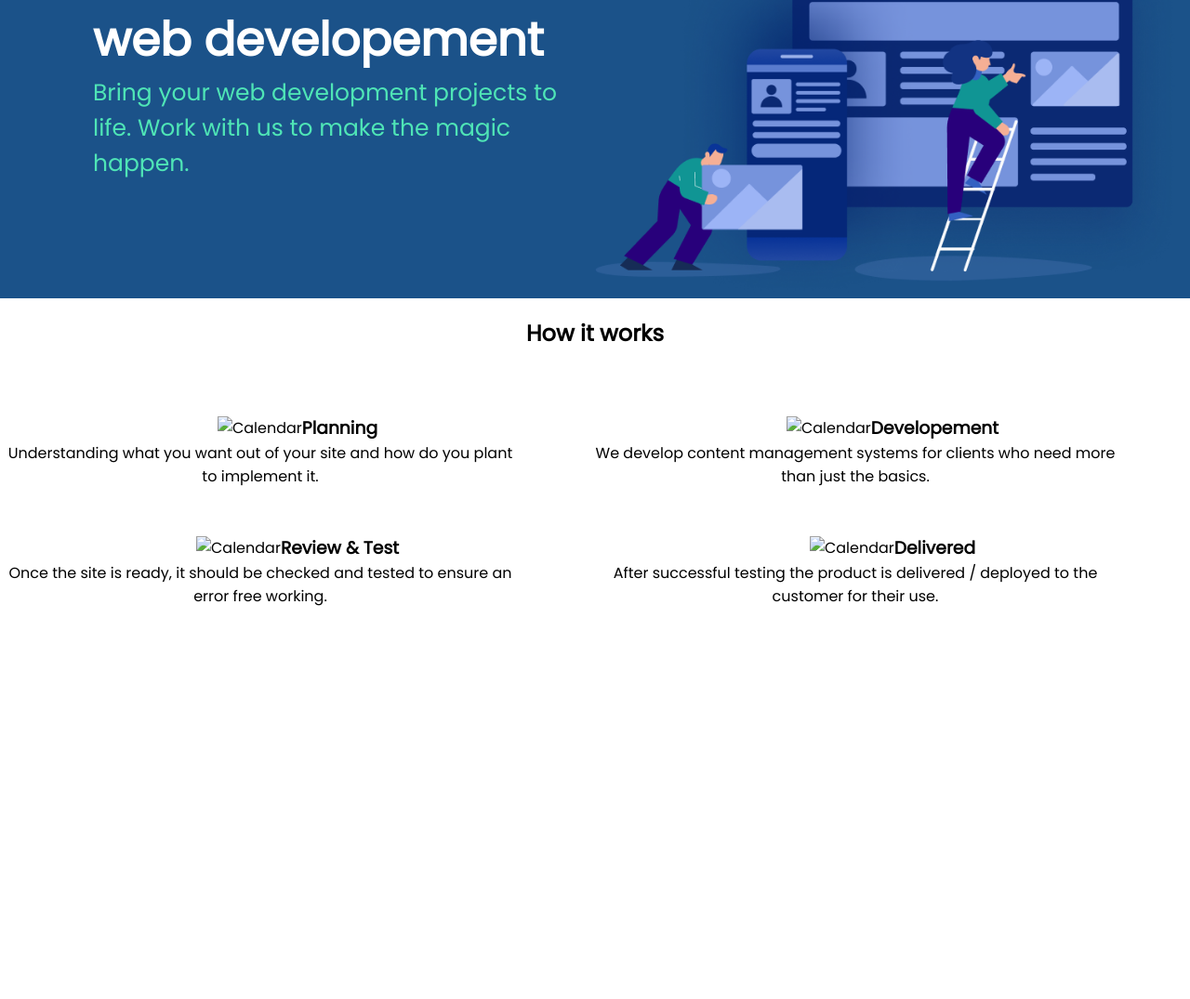
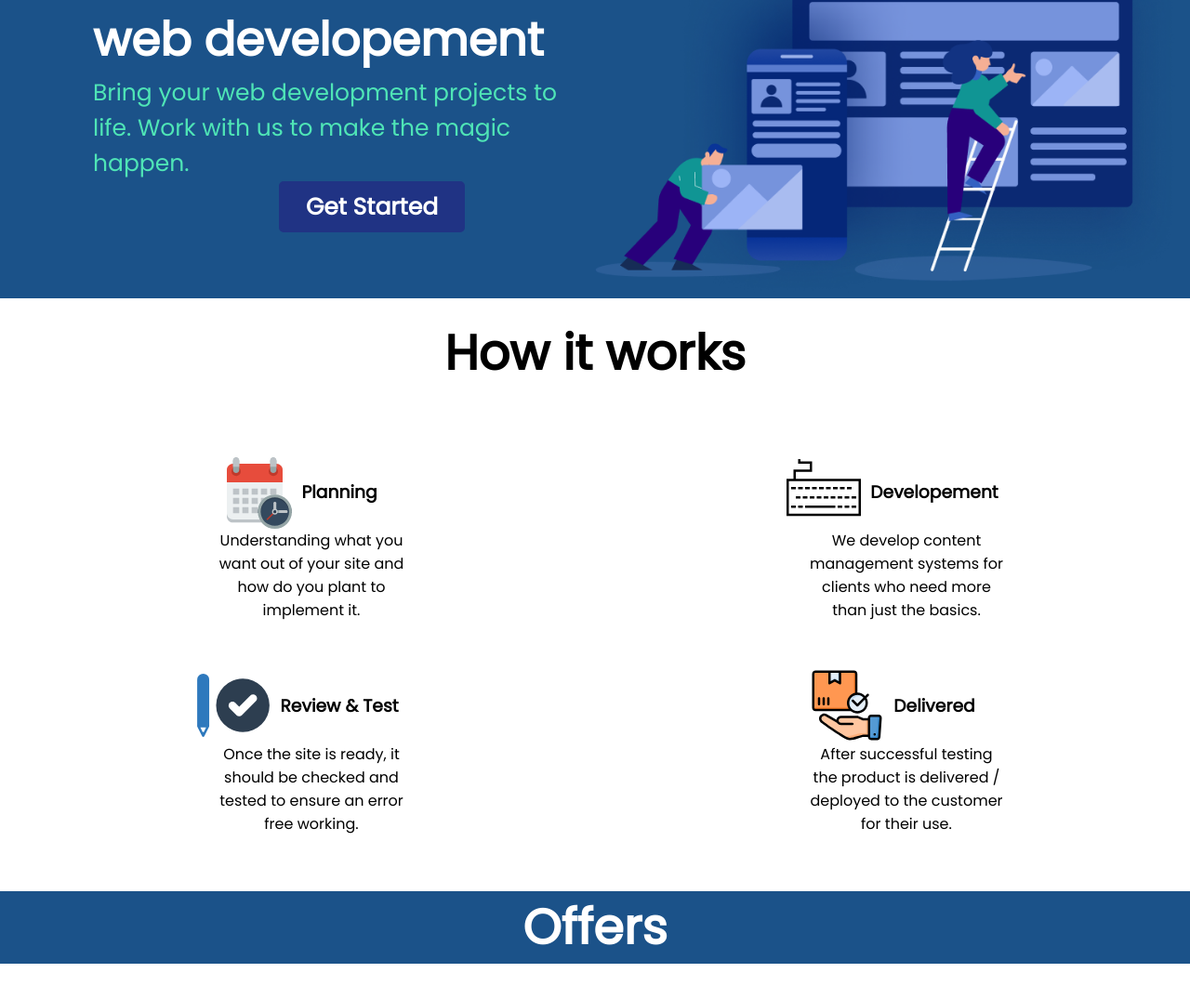
Before and after one commit to emohameed/Landing-page-projet, a plain HTML site: page HTML & CSS/index.html in a window 1280 px wide. Shown: the part 139-1214 px from the top of the page at 93% size. Drawn offline with Linux system fonts and the light colour scheme.

Commit message:
Add folders

```diff
--- a/index.html
+++ b/HTML & CSS/index.html
@@ -13,32 +13,33 @@
             <p><span id="web">web.</span><span id="dev">dev</span></p>
         </div>
         <nav class="nav-bar">
-            <li><a href="#">Home</a></li>
-            <li><a href="#">How it works</a></li>
-            <li><a href="#">Offers</a></li>
+            <li><a href="#home">Home</a></li>
+            <li><a href="#How-it-works">How it works</a></li>
+            <li><a href="#offers">Offers</a></li>
             <li><a href="#">Why us?</a></li>
             <li><a href="#">Contact</a></li>
         </nav>
     </header>
     <main>
-        <section class="container">
+        <section class="container" id="home">
             <div class="title-paragraph">
                 <h1>#1 site for<br>web developement</h1>
                 <p>Bring your web development projects to life.
                     Work with us to make the magic happen.</p>
+                <a href="#"><button class="button-container">Get Started</button></a>
             </div>
             <div class="webdev-img">
                 <img src="webdev.png">
             </div>
         </section>
-        <div class="title-second-container">
-            <h2>How it works</h2>
-        </div>
-        <section>
+        <section id="How-it-works">
+            <div class="title-second-container">
+                <h2>How it works</h2>
+            </div>
             <div class="content-second-container">
-                <div class="Planning">
+                <div class="content">
                     <div class="img-title">
-                        <img src="#" alt="Calendar">
+                        <img src="calendar.svg" alt="Calendar">
                         <h3>Planning</h3>
                     </div>
                     <p>Understanding what you
@@ -46,9 +47,9 @@
                          and how do you plant to
                         implement it.</p>
                 </div>
-                <div class="Planning">
+                <div class="content">
                     <div class="img-title">
-                        <img src="#" alt="Calendar">
+                        <img src="keyboard.svg" alt="keyboard">
                         <h3>Developement</h3>
                     </div>
                     <p>We develop content
@@ -56,9 +57,9 @@
                         clients who need more than
                         just the basics.</p>
                 </div>
-                <div class="Planning">
+                <div class="content">
                     <div class="img-title">
-                        <img src="#" alt="Calendar">
+                        <img src="test.svg" alt="testLogo">
                         <h3>Review & Test</h3>
                     </div>
                     <p>Once the site is ready, it
@@ -66,9 +67,9 @@
                         tested to ensure an error
                         free working.</p>
                 </div>
-                <div class="Planning">
+                <div class="content">
                     <div class="img-title">
-                        <img src="#" alt="Calendar">
+                        <img src="delivered.svg" alt="deliveredIcon">
                         <h3>Delivered</h3>
                     </div>
                     <p>After successful testing the
@@ -76,7 +77,11 @@
                         deployed to the customer for
                         their use.</p>
                 </div>
-
+            </div>
+        </section>
+        <section class="third-container" id="offers">
+            <div class="title-third-container">
+                <h2>Offers</h2>
             </div>
         </section>
     </main>
--- a/style.css
+++ b/HTML & CSS/style.css
@@ -53,6 +53,7 @@ header nav li{
     font-size: 20px;
     font-style: normal;
     font-weight: bold;
+    cursor: pointer;
 }
 header nav li:hover{
     background: white;
@@ -96,6 +97,18 @@ header nav a{
     width: 630px;
     height: 390px;
 }
+.button-container{
+    width: 200px;
+    height: 55px;
+    font-size: 25px;
+    font-weight: 600;
+    margin-left: 300px;
+    color: white;
+    border: 2px solid #203384;
+    border-radius: 5px;
+    background-color: #203384;
+    cursor: pointer;
+}
 
 /* Container END */
 
@@ -104,13 +117,14 @@ header nav a{
     flex-direction: column;
     align-items: center;
     margin: 20px;
+    font-size: 35px;
 }
 .content-second-container{
     display: flex;
     flex-wrap: wrap;
     width: 100%;
 }
-.Planning{
+.content{
     width: 50%;
     height: fit-content;
     margin-top: 50px;
@@ -121,8 +135,31 @@ header nav a{
     align-items: center;
 }
 .content-second-container p{
-    width: 560px;
+    width: 210px;
+    margin-left: 230px;
     height: fit-content;
     text-align: center;
 
 }
+.content-second-container img{
+    width: 80px;
+    height: 80px;
+    margin-right:  10px;
+}
+
+/* How it works END */
+
+/* Offers Start */
+
+.third-container{
+    background-color: #1B5289;
+}
+
+.title-third-container{
+    display: flex;
+    flex-direction: column;
+    align-items: center;
+    margin-top: 60px;
+    font-size: 35px;
+    color: white;
+}
```
Also changed, not shown: HTML & CSS/calendar.svg (added), HTML & CSS/delivered.svg (added), HTML & CSS/keyboard.svg (added), HTML & CSS/logo.png (renamed from logo.png), HTML & CSS/logo.svg (renamed from logo.svg), HTML & CSS/test.svg (added), HTML & CSS/webdev.png (renamed from webdev.png), Maquette/Maquette_mobile.png (renamed from Maquette_mobile.png), Maquette/Maquette_web.png (renamed from Maquette_web.png), Wireframe/Wireframe.png (renamed from Wireframe.png), 8 other files.
